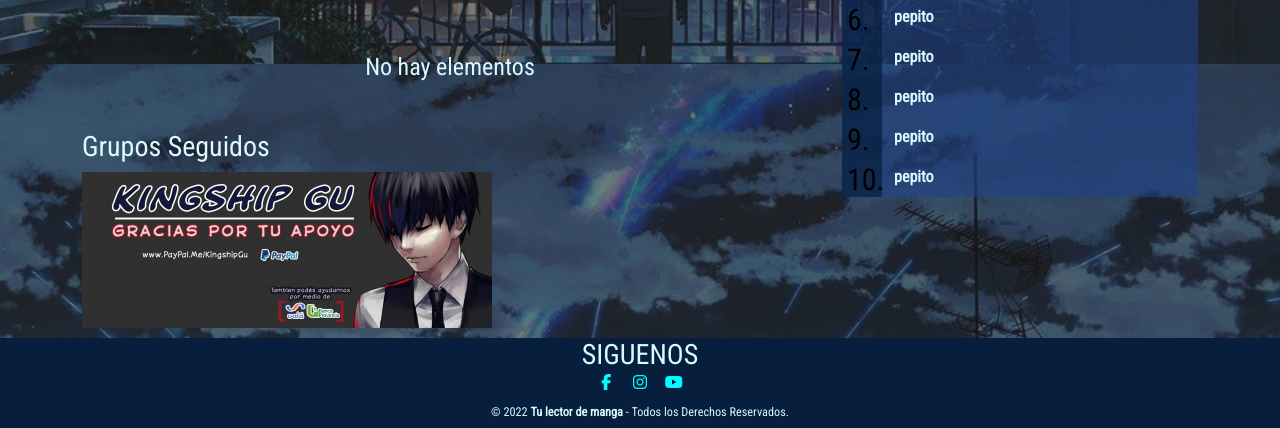
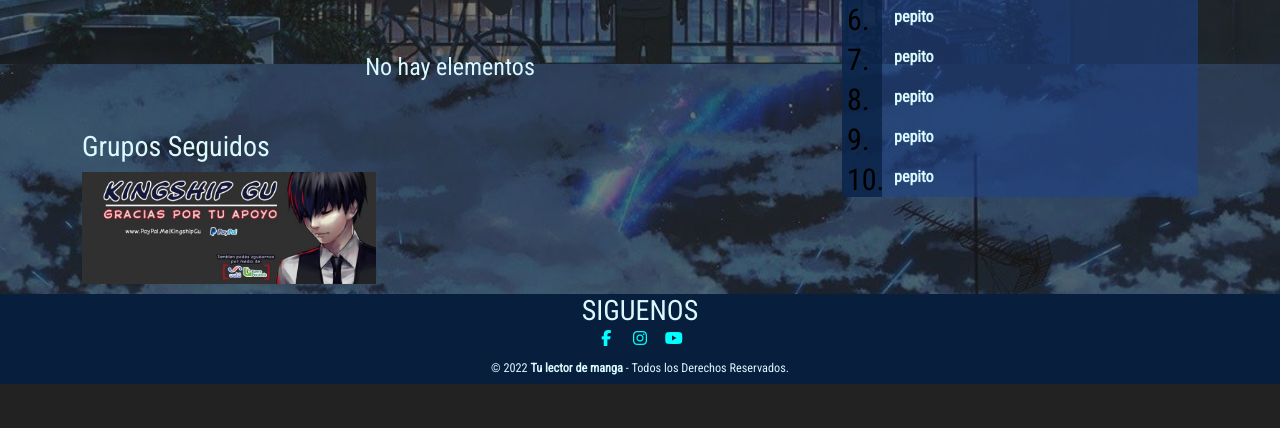
Before and after one commit to Hernan-Schwindt/clase-githud, a website: page pages/usuario-uso.html in a window 1280 px wide. Shown: the part 736-1164 px from the top of the page. After the commit the page ends 1120 px from the top, so only its background shows below. Drawn offline with nearby package versions, Linux system fonts and the light colour scheme.

Commit message:
usuario grupos

```diff
--- a/scss/style.scss
+++ b/scss/style.scss
@@ -1240,7 +1240,7 @@ body {
                         div {
                             a {
                                 .img-grupos {
-                                    width: 410px;
+                                    width: 80%;
                                 }
                             }
                         }
```
Also changed, not shown: css/styles.css.
